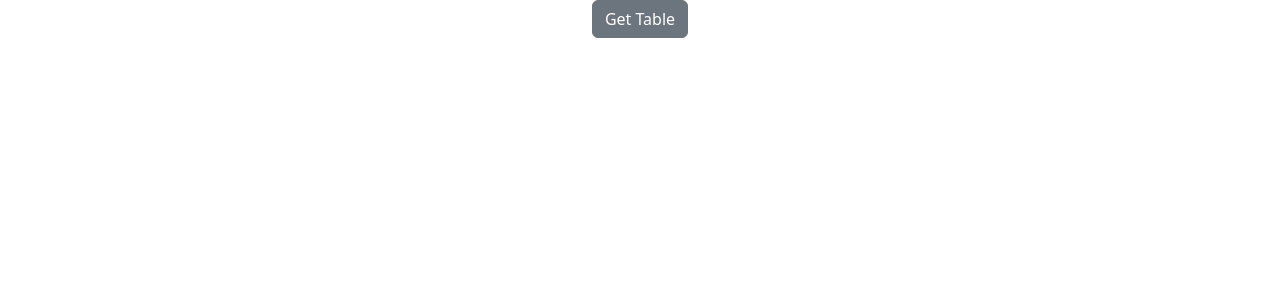
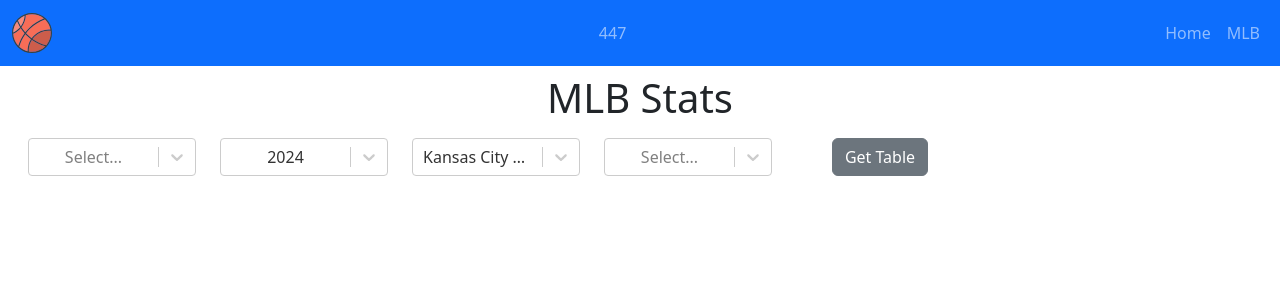
Before and after one commit to Spencerhughes11/EECS447_Project, a React (Create React App) app in the folder frontend/: page /mlb in a window 1280 px wide. Shown: the top 300 px of the page. Built offline with nearby package versions, Linux system fonts and the light colour scheme.

Commit message:
Add year input and table sorting

```diff
--- a/frontend/package.json
+++ b/frontend/package.json
@@ -7,11 +7,14 @@
     "@testing-library/react": "^13.4.0",
     "@testing-library/user-event": "^13.5.0",
     "bootstrap": "^5.3.3",
+    "multiselect-react-dropdown": "^2.0.25",
     "react": "^18.2.0",
     "react-dom": "^18.2.0",
     "react-icons": "^5.1.0",
     "react-router-dom": "^6.22.3",
     "react-scripts": "^5.0.1",
+    "react-select": "^5.8.0",
+    "react-table": "^7.8.0",
     "reactstrap": "^9.2.2",
     "saas": "^1.0.0",
     "sass": "^1.75.0",
--- a/frontend/src/App.js
+++ b/frontend/src/App.js
@@ -5,8 +5,9 @@ import "./App.css";
 import Header from "./components/Header";
 import 'bootstrap/dist/css/bootstrap.min.css';
 import Home from './pages/Home.js';
-import Temp from './components/Temp.js';
 import MLB from './pages/MLB.js';
+import Query from './components/queries.js';
+import Test from './pages/Test.js';
 
 function App() {
 
@@ -15,7 +16,8 @@ function App() {
       <Routes>
         <Route index path="/" element={<Home />} />
         <Route path="/mlb" element={<MLB />} />
-        <Route path="/temp" element={<Temp />} />
+        <Route path="/test" element={<Test />} />
+        {/* <Route path="/temp" element={<Query />} /> */}
       </Routes>
 
     </div>
--- a/frontend/src/components/Header.js
+++ b/frontend/src/components/Header.js
@@ -13,7 +13,7 @@ export default function Header() {
 
   return (
     <div>
-      <Navbar dark color="primary" expand="lg" container="fluid" >
+      <Navbar dark color="primary" expand="lg" container="fluid" className="mb-2">
         <NavbarBrand href="/">
         <img
             alt="logo"
@@ -32,7 +32,7 @@ export default function Header() {
               <NavLink href="/">Home</NavLink>
             </NavItem>
             <NavItem>
-              <NavLink href="/temp">Other Page</NavLink>
+              <NavLink href="/mlb">MLB</NavLink>
             </NavItem>
 
           </Nav>
--- /dev/null
+++ b/frontend/src/components/queries.js
@@ -0,0 +1,65 @@
+import React, { useState, useEffect } from "react";
+import { Col, Container, Row, Input,
+    Button,  DropdownToggle,
+    DropdownMenu,  DropdownItem,
+    Dropdown, Table} from "reactstrap";
+    import SortableTable from "./Table";
+
+export default function Query(queryData) {
+    const [responseData, setResponseData] = useState(null);
+
+    const fetchData = async (requestData) => {
+        try {
+            const response = await fetch('http://127.0.0.1:5000', {
+                method: 'POST',
+                headers: { 'Content-Type': 'application/json' },
+                body: JSON.stringify(requestData),
+            });
+            const data = await response.json();
+            setResponseData(data);
+            console.log('data: ', data);
+        } catch (error) {
+            console.error('Error fetching data: ', error);
+        }
+    };
+
+    const requestData = {
+        query: (queryData.requestData.year === 'all') ?
+            'SELECT * FROM stats LIMIT 15' :
+            `SELECT * FROM stats WHERE year = ${queryData.requestData.year} LIMIT 15`
+    };
+
+    useEffect(() => {
+        // console.log(queryData);
+        fetchData(requestData);
+    }, [queryData]); // Run only once on component mount
+
+    if (!responseData) {
+        return <div>Loading...</div>;
+    }
+
+    return (
+        <SortableTable responseData={responseData} />
+        // <Container>
+        //     <h2>Table</h2>
+        //     <Table>
+        //         <thead>
+        //             <tr>
+        //                 {responseData.columns.map((column, index) => (
+        //                     <th key={index}>{column}</th>
+        //                 ))}
+        //             </tr>
+        //         </thead>
+        //         <tbody>
+        //             {responseData.data.map((row, rowIndex) => (
+        //                 <tr key={rowIndex}>
+        //                     {responseData.columns.map((column, columnIndex) => (
+        //                         <td key={columnIndex}>{row[column]}</td>
+        //                     ))}
+        //                 </tr>
+        //             ))}
+        //         </tbody>
+        //     </Table>
+        // </Container>
+    );
+}
--- a/frontend/src/pages/Home.js
+++ b/frontend/src/pages/Home.js
@@ -4,7 +4,7 @@ import { Link, useNavigate } from "react-router-dom";
 // components
 import Header from '../components/Header'
 import Login from './login.js';
-import Temp from '../components/Temp'
+import Query from '../components/queries.js'
 
 
 
@@ -15,7 +15,7 @@ export default function Home() {
 
     function togglePop() {
       setSeen(!seen);
-    //   navigate('./temp');
+    //   navigate('./mlb');
     };
 
     return(
--- a/frontend/src/pages/MLB.js
+++ b/frontend/src/pages/MLB.js
@@ -1,9 +1,14 @@
 import React, { useState, useEffect } from "react";
-import { Col, Container, Row, Input,
-        Button,  DropdownToggle,
-        DropdownMenu,  DropdownItem,
-        Dropdown, Table} from "reactstrap";
-import Temp from '../components/Temp';
+import { Col, Container, Row,
+        Button, Table,Form, FormGroup, Input, Label} from "reactstrap";
+import Query from '../components/queries';
+import Header from '../components/Header';
+// import DropdownMenu, {
+//     DropdownItemCheckbox,
+//     DropdownItemCheckboxGroup,
+//   } from '@atlaskit/dropdown-menu';
+import Select from 'react-select';
+
 
 export default function MLB() {
     // const [requestData, setRequestData] = useState(null);
@@ -17,48 +22,113 @@ export default function MLB() {
     //         <Button>Click</Button>
     //     </Container>
     // );
+    const [selectedYear, setSelectedYear] = useState({label: '2024', value: '2024'});
+    const [selectedTeam, setSelectedTeam] = useState({ label: 'Kansas City Royals', value: 'Kansas City Royals' });
+    const [selectedPositions, setSelectedPosition] = useState();
+    const [selectedCols, setSelectedCols] = useState([]);
+
+    const handleYearChange = (selectedOption) => {
+      setSelectedYear(selectedOption);
+    };
+    const handleTeamChange = (selectedOption) => {
+      setSelectedTeam(selectedOption);
+    };
+    const handlePositionChange = (selectedOption) => {
+      setSelectedPosition(selectedOption);
+    };
+    const handleColsChange = (selectedOption) => {
+      setSelectedCols(selectedOption);
+    };
+
     const [showTable, setShowTable] = useState(false);
     const [tableData, setTableData] = useState(null);
-    const [requestData, setRequestData] = useState({table: 'ship'})
+    const [requestData, setRequestData] = useState()
     const toggleTable =  () => {
         // try {
             // const requestData = { table: 'ship' };
         //     const responseData = await Temp(requestData);
-            // setTableData(responseData);
+            let queryInfo = {
+                // table: selectedPositions,
+                year: selectedYear.value,
+                // team: selectedTeam,
+                // cols: selectedCols,
+            }
+            // console.log(queryInfo.year.value);
+            setRequestData(queryInfo);
             setShowTable(true);
         //     console.log(tableData);
         // } catch (error) {
         //     console.error('Error fetching data: ', error);
+        console.log('Clicked');
         // }
     };
+    const years = ['2015', '2016', '2017', '2018', '2019', '2020',
+                   '2021', '2022', '2023', '2024', 'all'].map(year => ({ label: year, value: year }));
+    const teams = [
+        "Arizona Diamondbacks", "Atlanta Braves", "Baltimore Orioles", "Boston Red Sox",
+        "Chicago White Sox", "Chicago Cubs", "Cincinnati Reds", "Cleveland Guardians",
+        "Colorado Rockies", "Detroit Tigers", "Houston Astros", "Kansas City Royals",
+        "Los Angeles Angels","Los Angeles Dodgers","Miami Marlins", "Milwaukee Brewers",
+        "Minnesota Twins", "New York Yankees", "New York Mets", "Oakland Athletics",
+        "Philadelphia Phillies", "Pittsburgh Pirates", "San Diego Padres", "San Francisco Giants",
+        "Seattle Mariners", "St. Louis Cardinals", "Tampa Bay Rays", "Texas Rangers", "Toronto Blue Jays",
+        "Washington Nationals"].map(team => ({ label: team, value: team }));
 
+    const cols = ['year', 'p_game', 'p_formatted_ip', 'ff_avg_speed', 'ff_avg_spin',
+             'sl_avg_spin', 'cu_avg_spin'].map(col => ({ label: col, value: col }));
     return (
       <div>
-        <Button onClick={toggleTable}>Get Table</Button>
+         <div>
+                <Header />
+        </div>
+        <h1>MLB Stats</h1>
+        <Row className="m-3 w-75 d-flex align-items-center justify-content-center">
+            <Col>
+                <Select
+                // isMulti
+                name="position"
+                options={[
+                    {label: 'Hitters', value: 'stats'},
+                    {label: 'Pitchers', value: 'stats'}
+                ]}
+                onChange={handlePositionChange}
+                value={selectedPositions}
+                />
+             </Col>
+            <Col>
+                <Select
+                // isMulti
+                name="years"
+                options={years}
+                onChange={handleYearChange}
+                value={selectedYear}
+                />
+             </Col>
+            <Col>
+                <Select
+                // isMulti
+                name="team"
+                options={teams}
+                onChange={handleTeamChange}
+                value={selectedTeam}
+                />
+             </Col>
+            <Col>
+                <Select
+                isMulti
+                name="league"
+                options={cols}
+                onChange={handleColsChange}
+                value={selectedCols}
+                />
+             </Col>
+             <Col>
+                 <Button onClick={toggleTable}>Get Table</Button>
+            </Col>
+        </Row>
+        {showTable &&  (
+            <Query requestData={requestData} />             // **NOT currently using requestData as param
 
-        {showTable &&  (
-            <Temp requestData={requestData} />
-        //  <div>
-        //      <h2>Table</h2>
-        //      <table>
-        //          <thead>
-        //              <tr>
-        //                  {tableData.columns.map((column, index) => (
-        //                     <th key={index}>{column}</th>
-        //                 ))}
-        //             </tr>
-        //         </thead>
-        //         <tbody>
-        //             {tableData.data.map((row, rowIndex) => (
-        //                 <tr key={rowIndex}>
-        //                     {tableData.columns.map((column, columnIndex) => (
-        //                         <td key={columnIndex}>{row[column]}</td>
-        //                     ))}
-        //                 </tr>
-        //             ))}
-        //         </tbody>
-        //     </table>
-        // </div>
         )}
       </div>
     );
--- /dev/null
+++ b/frontend/src/pages/Test.js
@@ -0,0 +1,28 @@
+import React from 'react';
+import Select from 'react-select';
+
+const years = ['2015', '2016', '2017', '2018', '2019', '2020', '2021', '2022', '2023', '2024', 'all'].map(year => ({ label: year, value: year }));
+
+const Test = () => {
+  const [selectedYears, setSelectedYears] = React.useState(['2024']);
+
+  const handleChange = (selectedOptions) => {
+    setSelectedYears(selectedOptions);
+  };
+
+  return (
+    <div>
+      <Select
+        // isMulti
+        name="years"
+        options={years}
+        className="basic-multi-select"
+        classNamePrefix="select"
+        onChange={handleChange}
+        value={selectedYears}
+      />
+    </div>
+  );
+};
+
+export default Test;
```
Also changed, not shown: frontend/src/components/Table.js (added, +60 -0 lines), frontend/src/components/Temp.js (deleted, +0 -60 lines), 1 other file (tests, documents, lock files or other folders).
